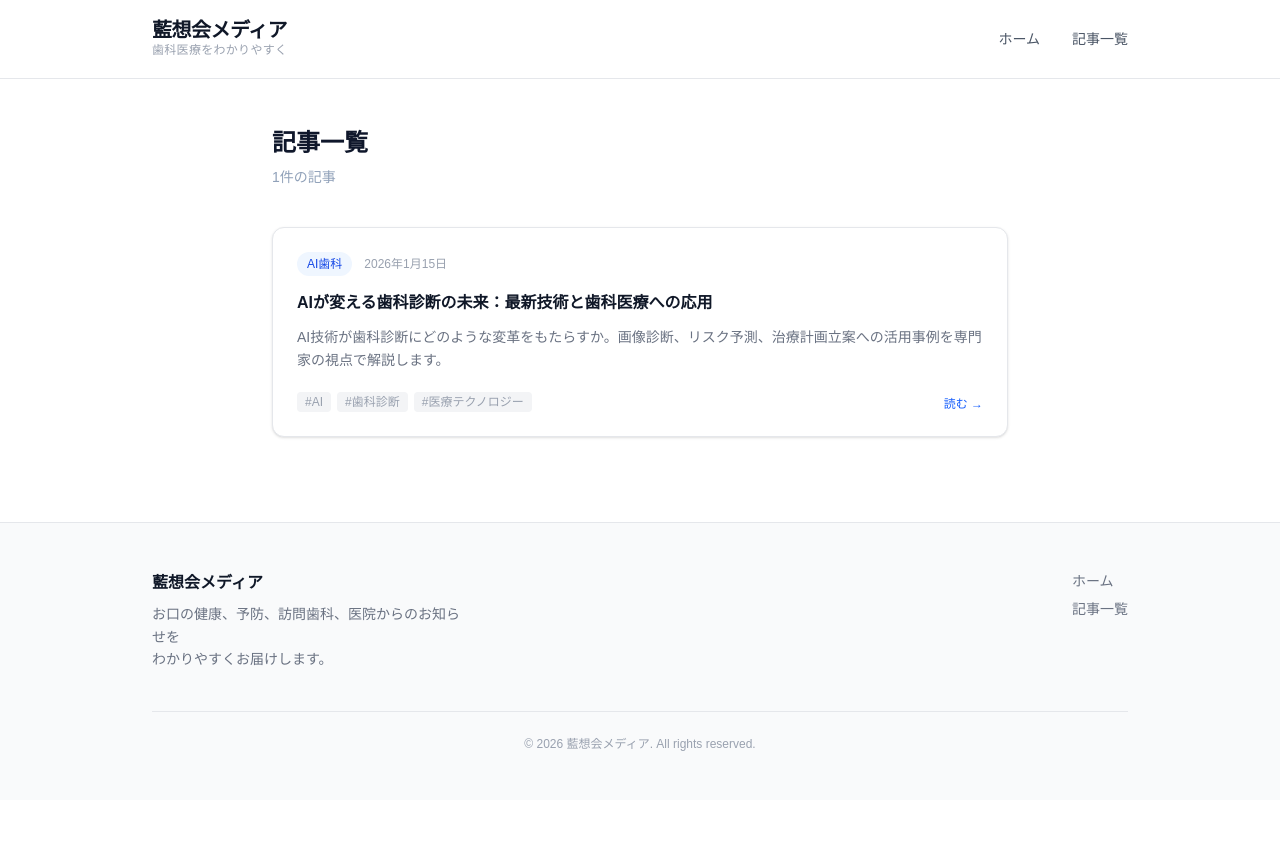
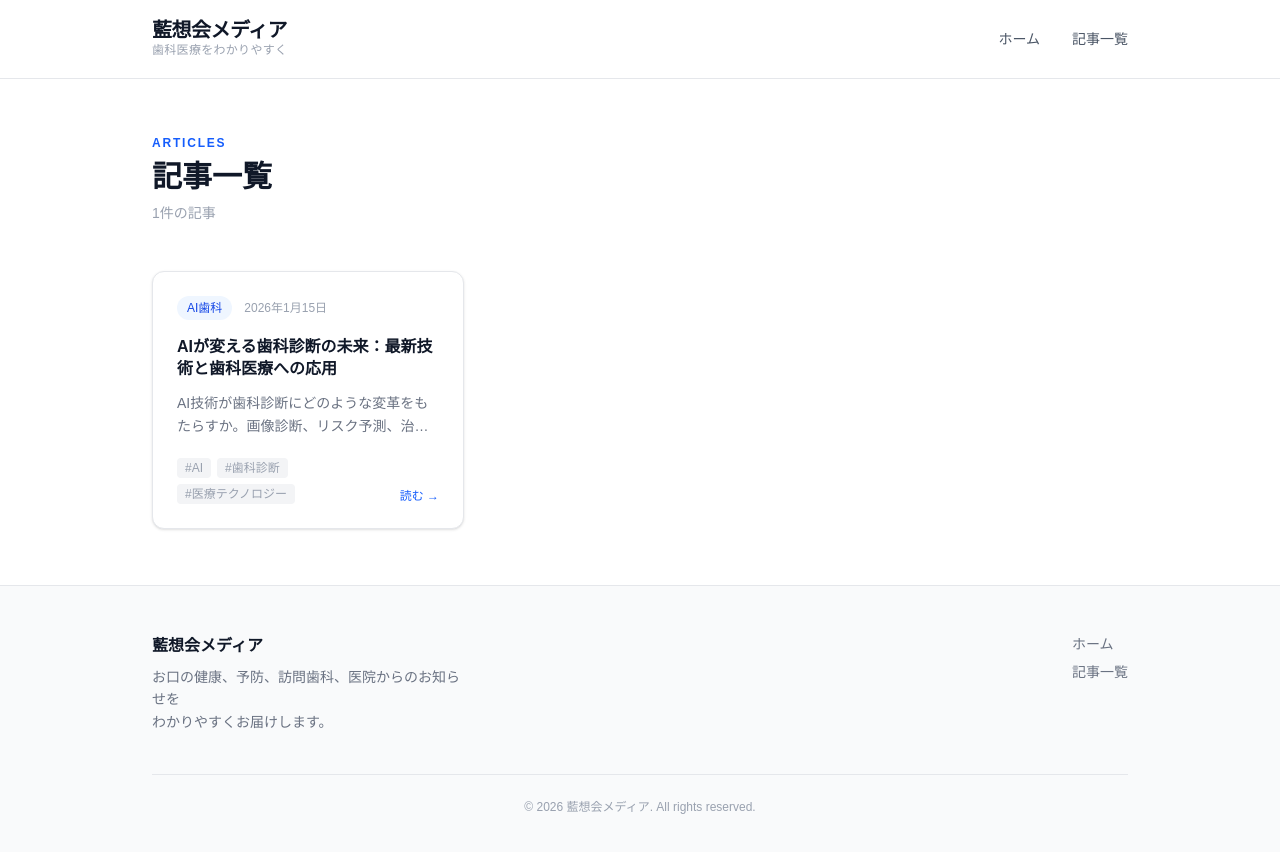
Before and after one commit to aisokai/aisoukai-media, a Next.js app: page /blog in a window 1280 px wide. Shown: the top 852 px of the page. Before the commit the page ends 800 px from the top, so only its background shows below. Built offline with nearby package versions, Linux system fonts and the light colour scheme.

Commit message:
style: redesign blog list page with eyebrow label and grid layout

```diff
--- a/src/app/blog/page.tsx
+++ b/src/app/blog/page.tsx
@@ -4,27 +4,30 @@ import ArticleCard from '@/components/ArticleCard';
 
 export const metadata: Metadata = {
   title: '記事一覧',
-  description: '歯科医療・AI技術に関する最新記事の一覧です。',
+  description: '歯科医療・予防・訪問歯科・医院情報に関する最新記事の一覧です。',
 };
 
 export default function BlogPage() {
   const posts = getAllPosts();
 
   return (
-    <div className="max-w-3xl mx-auto px-4 py-12">
-      <div className="mb-10">
-        <h1 className="text-2xl font-bold text-slate-900 mb-2">記事一覧</h1>
-        <p className="text-sm text-slate-400">{posts.length}件の記事</p>
-      </div>
+    <div className="max-w-5xl mx-auto px-6 py-14">
+      <header className="mb-12">
+        <p className="text-xs font-semibold tracking-[0.15em] text-blue-600 uppercase mb-2">
+          Articles
+        </p>
+        <h1 className="text-3xl font-bold text-gray-900">記事一覧</h1>
+        <p className="text-sm text-gray-400 mt-2">{posts.length}件の記事</p>
+      </header>
 
       {posts.length > 0 ? (
-        <div className="space-y-4">
+        <div className="grid sm:grid-cols-2 lg:grid-cols-3 gap-5">
           {posts.map((post) => (
             <ArticleCard key={post.slug} post={post} />
           ))}
         </div>
       ) : (
-        <div className="text-center py-16 text-slate-400">
+        <div className="text-center py-24 text-gray-400">
           <p>記事を準備中です。しばらくお待ちください。</p>
         </div>
       )}
```
